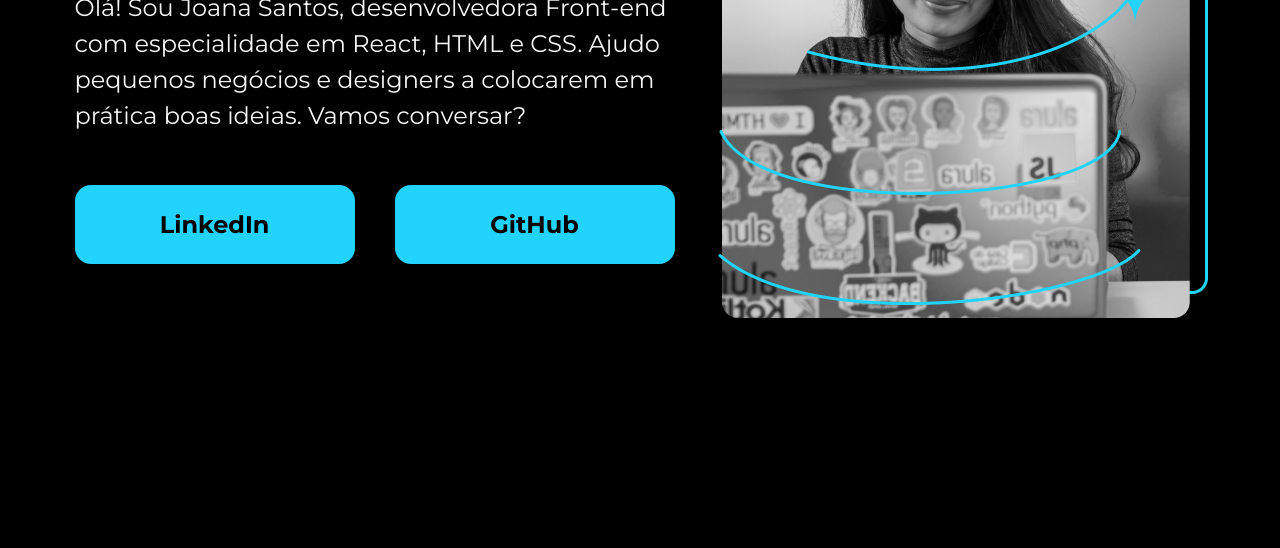
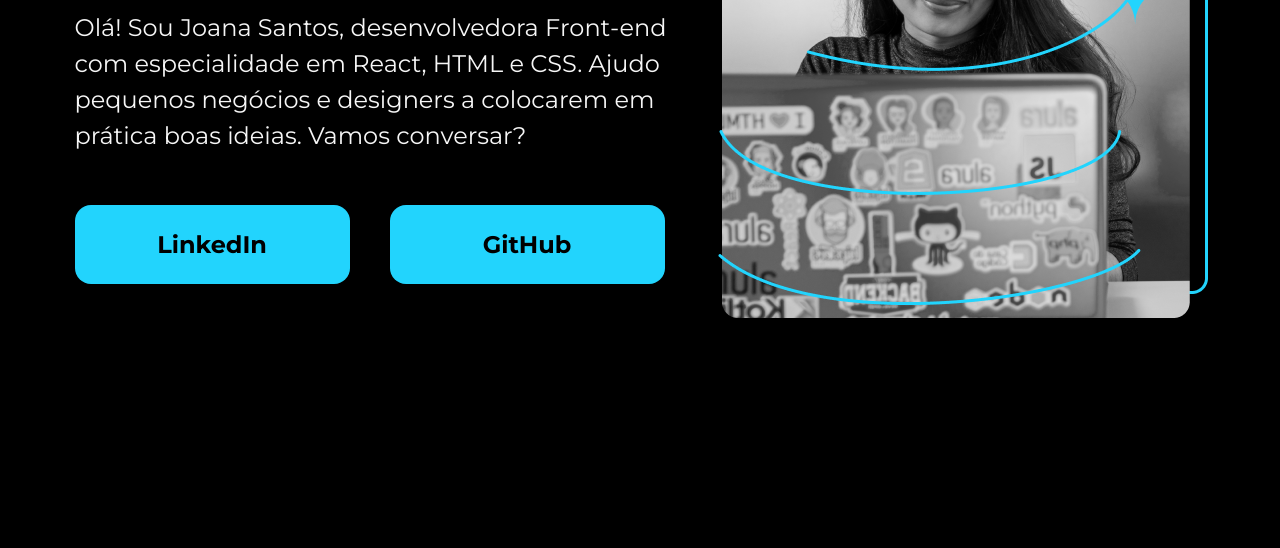
Before and after one commit to micheledarosa/alura-portfolio, a plain HTML site: page index.html in a window 1280 px wide. Shown: the part 462-1010 px from the top of the page. Drawn offline with nearby package versions, Linux system fonts and the light colour scheme.

Commit message:
consegui fazer o css <3

```diff
--- a/src/style/style.css
+++ b/src/style/style.css
@@ -35,6 +35,7 @@ p {
     line-height: 36px;
     width: 593px;
     height: 144px;
+    margin-top: 40px;
 }
 
 .buttons {
@@ -48,7 +49,7 @@ p {
 
 .buttons .buttons__social {
     display: flex;
-    width: 280px;
+    width: 275px;
     height: 79px;
     padding: 16px;
     justify-content: center;
```
Also changed, not shown: 1 other file.
